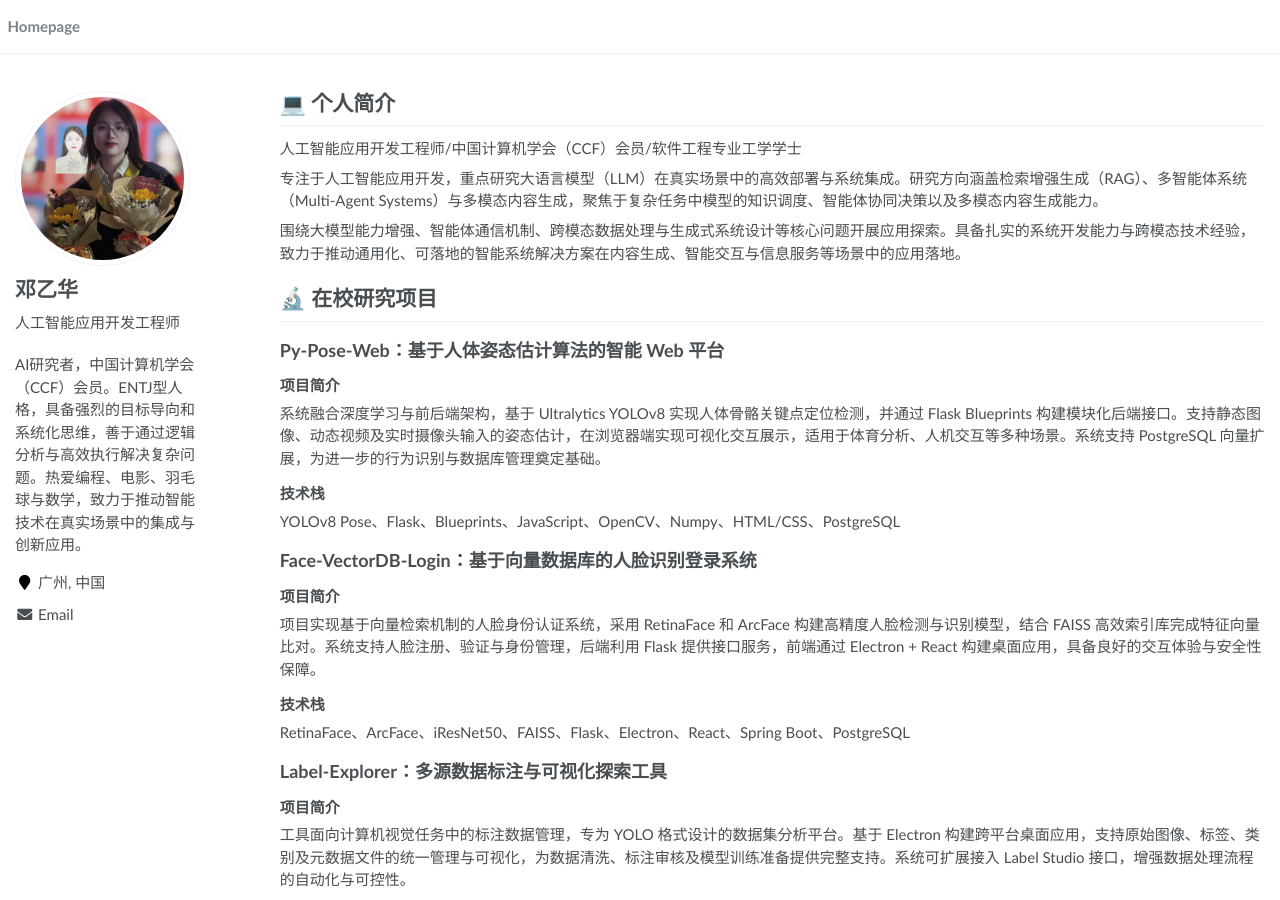
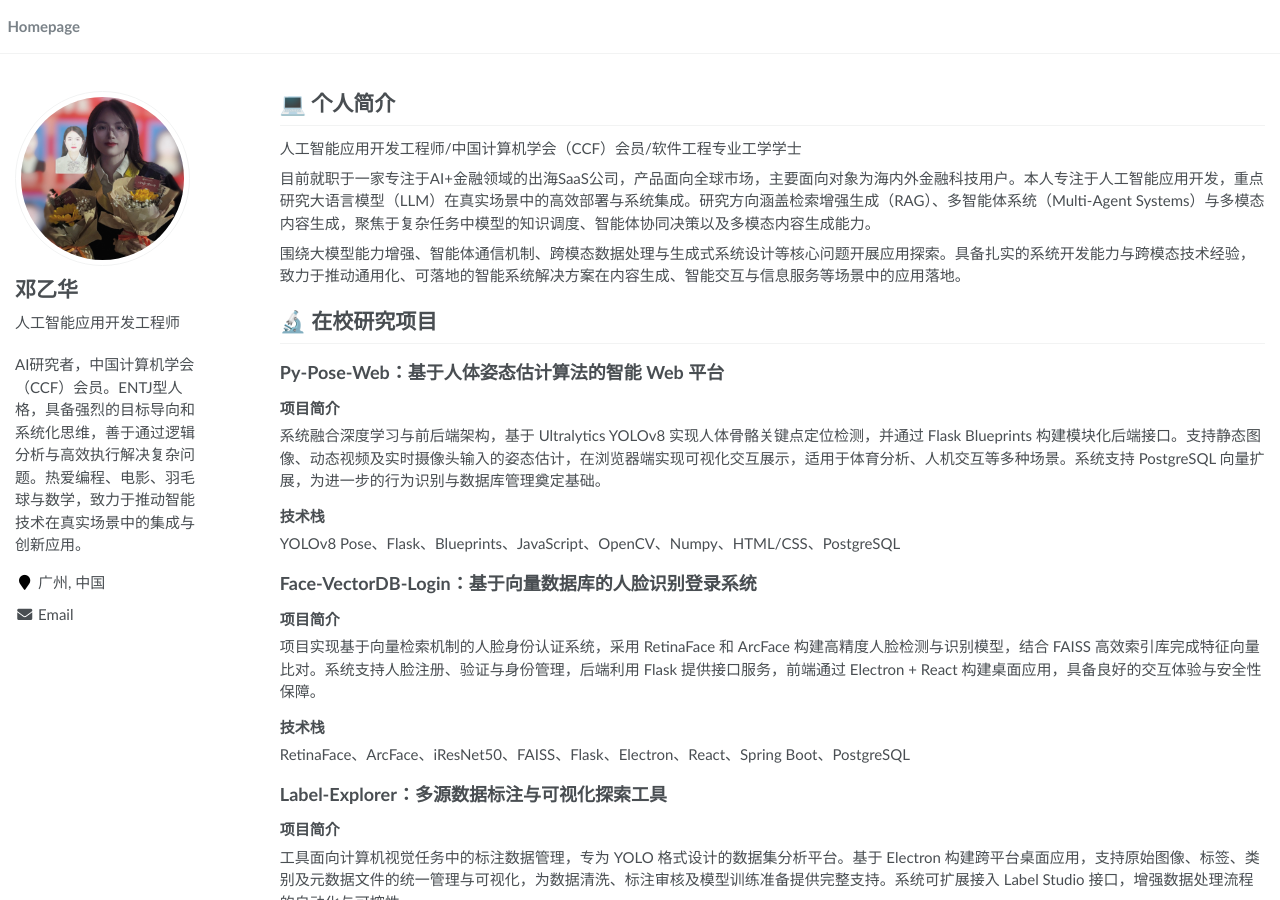
Before and after one commit to YolieDeng/YolieDeng.github.io, a Jekyll site: the page built from _pages/about.md, in a window 1280 px wide and 900 px high. Built offline with Jekyll 4.4.1, drawn with Linux system fonts in a browser that asks for light colours.

Commit message:
🐞 fix: 公司简介

```diff
--- a/_pages/about.md
+++ b/_pages/about.md
@@ -20,7 +20,7 @@ redirect_from:
 # 💻 个人简介
 人工智能应用开发工程师/中国计算机学会（CCF）会员/软件工程专业工学学士
 
-专注于人工智能应用开发，重点研究大语言模型（LLM）在真实场景中的高效部署与系统集成。研究方向涵盖检索增强生成（RAG）、多智能体系统（Multi-Agent Systems）与多模态内容生成，聚焦于复杂任务中模型的知识调度、智能体协同决策以及多模态内容生成能力。
+目前就职于一家专注于AI+金融领域的出海SaaS公司，产品面向全球市场，主要面向对象为海内外金融科技用户。本人专注于人工智能应用开发，重点研究大语言模型（LLM）在真实场景中的高效部署与系统集成。研究方向涵盖检索增强生成（RAG）、多智能体系统（Multi-Agent Systems）与多模态内容生成，聚焦于复杂任务中模型的知识调度、智能体协同决策以及多模态内容生成能力。
 
 围绕大模型能力增强、智能体通信机制、跨模态数据处理与生成式系统设计等核心问题开展应用探索。具备扎实的系统开发能力与跨模态技术经验，致力于推动通用化、可落地的智能系统解决方案在内容生成、智能交互与信息服务等场景中的应用落地。
 
```
